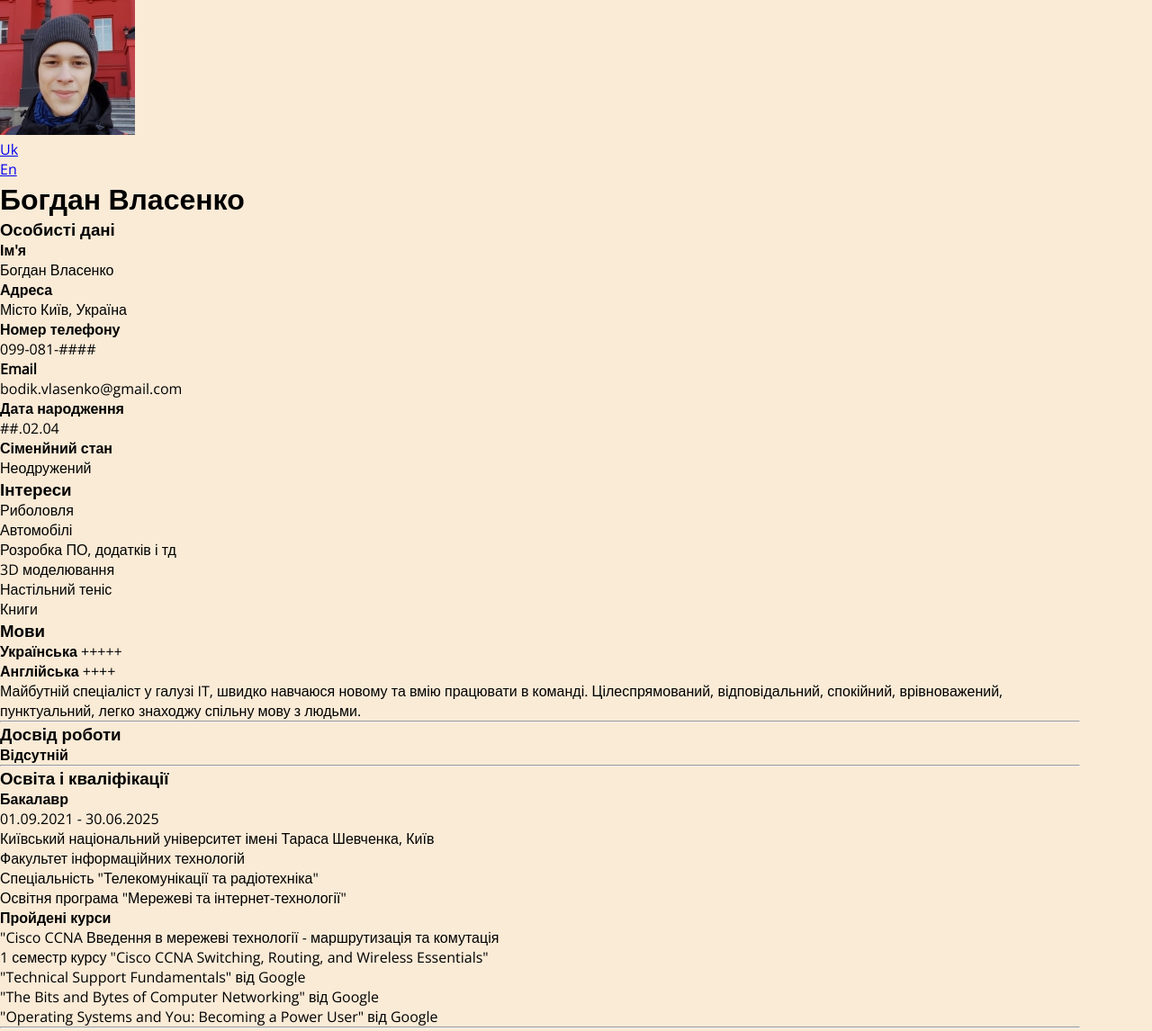
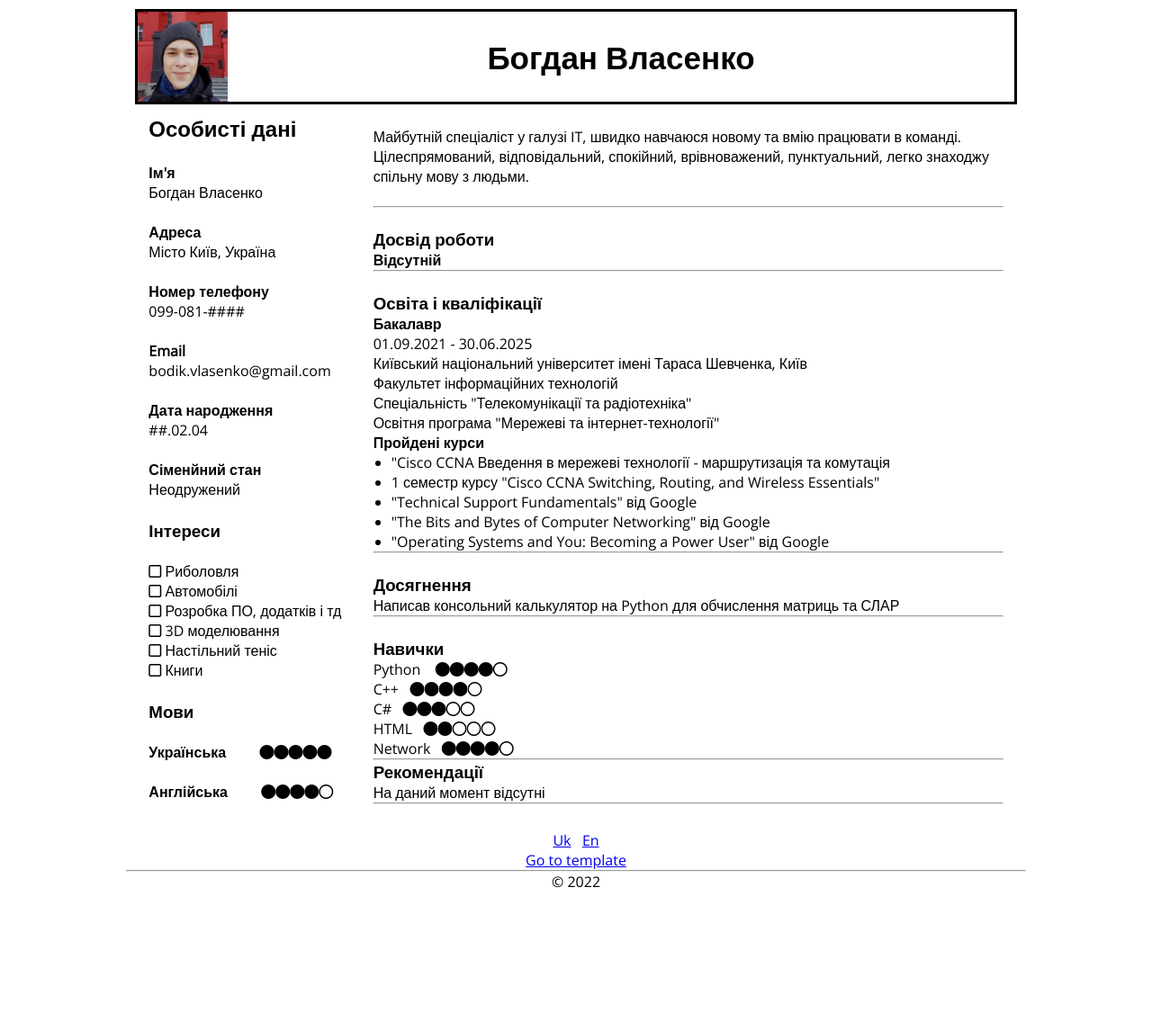
Before and after one commit to BohdanVlas/WebDesign_2022, a plain HTML site: page Practices/Practice2/CVpage.html in a window 1280 px wide. Shown: the top 1146 px of the page at 90% size. After the commit the page ends 991 px from the top, so only its background shows below. Drawn offline with nearby package versions, Linux system fonts and the light colour scheme.

Commit message:
Practice 2 updated

```diff
--- a/Practices/Practice2/CSS/style.css
+++ b/Practices/Practice2/CSS/style.css
@@ -1,9 +1,72 @@
 @import url('https://fonts.googleapis.com/css2?family=Open+Sans:wght@300&display=swap');
 
-*{
+h1 {
+    font-size: 35px;
+}
+
+* {
     font-family: 'Open Sans', sans-serif;
-    background-color: antiquewhite;
-    max-width: 1200px;
-    margin: 0;
+    background-color: white;
+    max-width: 1000px;
+    margin: 0 auto;
     padding: 0;
 }
+
+body {}
+
+header,
+.container {
+    margin: 0, auto;
+    display: flex;
+    margin: 10px;
+    justify-content: center;
+    align-items: center;
+}
+
+header .left-column {
+    flex: 1 2 100px;
+}
+
+header .right-column {
+    flex: 9 2 900px;
+}
+
+img {
+    display: block;
+    margin-left: auto;
+    margin-right: auto;
+    width: 100px;
+    height: 100px;
+}
+
+.rectange {
+    background-color: white;
+    height: 100px;
+    border-style: solid;
+}
+
+aside .leftcolumn {
+    align-items: left;
+    vertical-align: top;
+    flex: 1 1 300px;
+    background-color: honeydew;
+    margin-left: 10px;
+    margin-right: 10px;
+    margin-bottom: 5px;
+    max-width: 300px;
+    height: 300px;
+}
+
+div .rightcolumn {
+    max-width: 700px;
+    margin-left: 20px;
+    margin-bottom: 5px;
+}
+
+.courses-li{
+    margin-left: 20px;
+}
+
+section .lang{
+    align-items: center;
+}
--- a/Practices/Practice2/CVpage.html
+++ b/Practices/Practice2/CVpage.html
@@ -1,5 +1,6 @@
 <!DOCTYPE html>
 <html lang="en">
+
 <head>
     <meta charset="UTF-8">
     <meta http-equiv="X-UA-Compatible" content="IE=edge">
@@ -8,59 +9,77 @@
     <link rel="stylesheet" href="./CSS/style.css">
     <script src="https://kit.fontawesome.com/6f584de476.js" crossorigin="anonymous"></script>
 </head>
+
 <body>
-    <header>
-        <div>
+    <header class="rectange">
+        <div class="left-column">
             <img src="./Image/photo.jpg" alt="My photo">
         </div>
-        <div>
-            <p><a href="./CVpage.html">Uk</a></p>
-            <p><a href="./CVEnpage.html">En</a></p>
-        </div>
-        <div>
-            <h1>Богдан Власенко</h1>
+        <div class="right-column">
+            <h1>
+                <P align="center"> Богдан Власенко </P>
+            </h1>
         </div>
     </header>
-    <aside>
+    <div class="container">
+        <aside class="leftcolumn">
             <!-- left column -->
-        <h3>Особисті дані</h3>
+            <h2>Особисті дані</h3>
+                <p>&nbsp;</p>
                 <h4>Ім'я</h4>
                 Богдан Власенко
+                <p>&nbsp;</p>
                 <h4>Адреса</h4>
                 Місто Київ, Україна
+                <p>&nbsp;</p>
                 <h4>Номер телефону</h4>
                 099-081-####
+                <p>&nbsp;</p>
                 <h4>Email</h4>
                 bodik.vlasenko@gmail.com
+                <p>&nbsp;</p>
                 <h4>Дата народження</h4>
                 ##.02.04
+                <p>&nbsp;</p>
                 <h4>Сіменйний стан</h4>
                 Неодружений
-        <h3>Інтереси</h3>
-        <ul>
-            <li>Риболовля</li>
-            <li>Автомобілі</li>
-            <li>Розробка ПО, додатків і тд</li>
-            <li>3D моделювання</li>
-            <li>Настільний теніс</li>
-            <li>Книги</li>
-        </ul>
+                <p>&nbsp;</p>
+                <h3>Інтереси</h3><br>
+                <p><i class="fa-regular fa-square"></i> Риболовля</p>
+                <p><i class="fa-regular fa-square"></i> Автомобілі</p>
+                <p><i class="fa-regular fa-square"></i> Розробка ПО, додатків і тд</p>
+                <p><i class="fa-regular fa-square"></i> 3D моделювання</p>
+                <p><i class="fa-regular fa-square"></i> Настільний теніс</p>
+                <p><i class="fa-regular fa-square"></i> Книги</p>
+                <p>&nbsp;</p>
                 <h3>Мови</h3>
-        <P><B>Українська</B>    +++++ </P>
-        <B>Англійська</B>   ++++
+                <p>&nbsp;</p>
+                <P><B>Українська</B>&nbsp;&nbsp;&nbsp;&nbsp;&nbsp;&nbsp;&nbsp;&nbsp;&nbsp;<i
+                        class="fa-solid fa-circle"><i class="fa-solid fa-circle"><i class="fa-solid fa-circle"><i
+                                    class="fa-solid fa-circle"><i class="fa-solid fa-circle"></i></i></i></i></i> </P>
+                <p>&nbsp;</p>
+                <B>Англійська</B>&nbsp;&nbsp;&nbsp;&nbsp;&nbsp;&nbsp;&nbsp;&nbsp;&nbsp;<i class="fa-solid fa-circle"><i
+                        class="fa-solid fa-circle"><i class="fa-solid fa-circle"><i
+                                class="fa-solid fa-circle"></i></i></i></i><i class="fa-regular fa-circle"></i>
+                <p>&nbsp;</p>
         </aside>
-    <div>
+        <div class="rightcolumn">
             <!-- right column -->
             <section>
-            <P>Майбутній спеціаліст у галузі IT, швидко навчаюся новому та вмію працювати в команді. Цілеспрямований, відповідальний, спокійний, врівноважений, пунктуальний, легко знаходжу спільну мову з людьми.</P>
+                <P>Майбутній спеціаліст у галузі IT, швидко навчаюся новому та вмію працювати в команді.
+                    Цілеспрямований, відповідальний, спокійний, врівноважений, пунктуальний, легко знаходжу спільну мову
+                    з людьми.</P>
+                <p>&nbsp;</p>
                 <HR>
             </section>
             <section>
+                <p>&nbsp;</p>
                 <h3>Досвід роботи</h3>
                 <h4>Відсутній</h4>
                 <HR>
             </section>
             <section>
+                <p>&nbsp;</p>
                 <h3>Освіта і кваліфікації</h3>
                 <h4>Бакалавр</h4>
                 <P>01.09.2021 - 30.06.2025</P>
@@ -69,6 +88,7 @@
                 <P>Спеціальність "Телекомунікації та радіотехніка"</P>
                 Освітня програма "Мережеві та інтернет-технології"
                 <h4>Пройдені курси</h4>
+                <section class="courses-li">
                     <ul>
                         <li>"Cisco CCNA Введення в мережеві технології - маршрутизація та комутація</li>
                         <li>1 семестр курсу "Cisco CCNA Switching, Routing, and Wireless Essentials"</li>
@@ -76,20 +96,33 @@
                         <li>"The Bits and Bytes of Computer Networking" від Google</li>
                         <li>"Operating Systems and You: Becoming a Power User" від Google</li>
                     </ul>
+                </section>
                 <HR>
             </section>
             <section>
+                <p>&nbsp;</p>
                 <h3>Досягнення</h3>
                 <P>Написав консольний калькулятор на Python для обчислення матриць та СЛАР</P>
                 <HR>
             </section>
             <section>
+                <p>&nbsp;</p>
                 <h3>Навички</h3>
-            <h5>Python      ++++</h5>
-            <h5>C++         ++++</h5>
-            <h5>C#          +++</h5>
-            <h5>HTML        ++</h5>
-            <h5>Network     ++++</h5>
+                <p>Python &nbsp;&nbsp;&nbsp;<i class="fa-solid fa-circle"><i class="fa-solid fa-circle"></i><i
+                            class="fa-solid fa-circle"></i><i class="fa-solid fa-circle"></i></i><i
+                        class="fa-regular fa-circle"></i></p>
+                <p>C++&nbsp;&nbsp;&nbsp;<i class="fa-solid fa-circle"><i class="fa-solid fa-circle"></i><i
+                            class="fa-solid fa-circle"></i><i class="fa-solid fa-circle"></i></i><i
+                        class="fa-regular fa-circle"></i></p>
+                <p>C#&nbsp;&nbsp;&nbsp;<i class="fa-solid fa-circle"><i class="fa-solid fa-circle"></i><i
+                            class="fa-solid fa-circle"></i></i><i class="fa-regular fa-circle"><i
+                            class="fa-regular fa-circle"></i></i></p>
+                <p>HTML&nbsp;&nbsp;&nbsp;<i class="fa-solid fa-circle"><i class="fa-solid fa-circle"></i></i><i
+                        class="fa-regular fa-circle"><i class="fa-regular fa-circle"><i
+                                class="fa-regular fa-circle"></i></i></i></p>
+                <p>Network&nbsp;&nbsp;&nbsp;<i class="fa-solid fa-circle"><i class="fa-solid fa-circle"></i><i
+                            class="fa-solid fa-circle"></i><i class="fa-solid fa-circle"></i></i><i
+                        class="fa-regular fa-circle"></i></p>
                 <HR>
             </section>
             <section>
@@ -98,23 +131,17 @@
                 <HR>
             </section>
         </div>
+    </div>
     <footer>
+        <p align="center"><a href="./CVpage.html">Uk</i></i></a>&nbsp;&nbsp;&nbsp;<a href="./CVEnpage.html">En</a></p>
         <div>
-           <p><a href="./template.html"target="_blank">Go to template</a></p>
-           <HR>
-            <form>
-                <p>Зворотній зв'язок</p>
-                <label for="fname">Ваше ім'я:</label><br>
-                <input type="Name" id="fname"><br>
-                <label for="fname">Ваше повідомлення:</label><br>
-                <input type="Message" id="lname"><br>
-                <input type="submit">
-            </form>
-            <HR>
+            <p align="center"><a href="./template.html" target="_blank">Go to template</a></p>
+            <hr>
         </div>
         <div>
-            &copy; 2022
+            <p align="center">&copy; 2022</p>
         </div>
     </footer>
 </body>
+
 </html>
```
Lines whose indentation alone changed are shown as unchanged.
